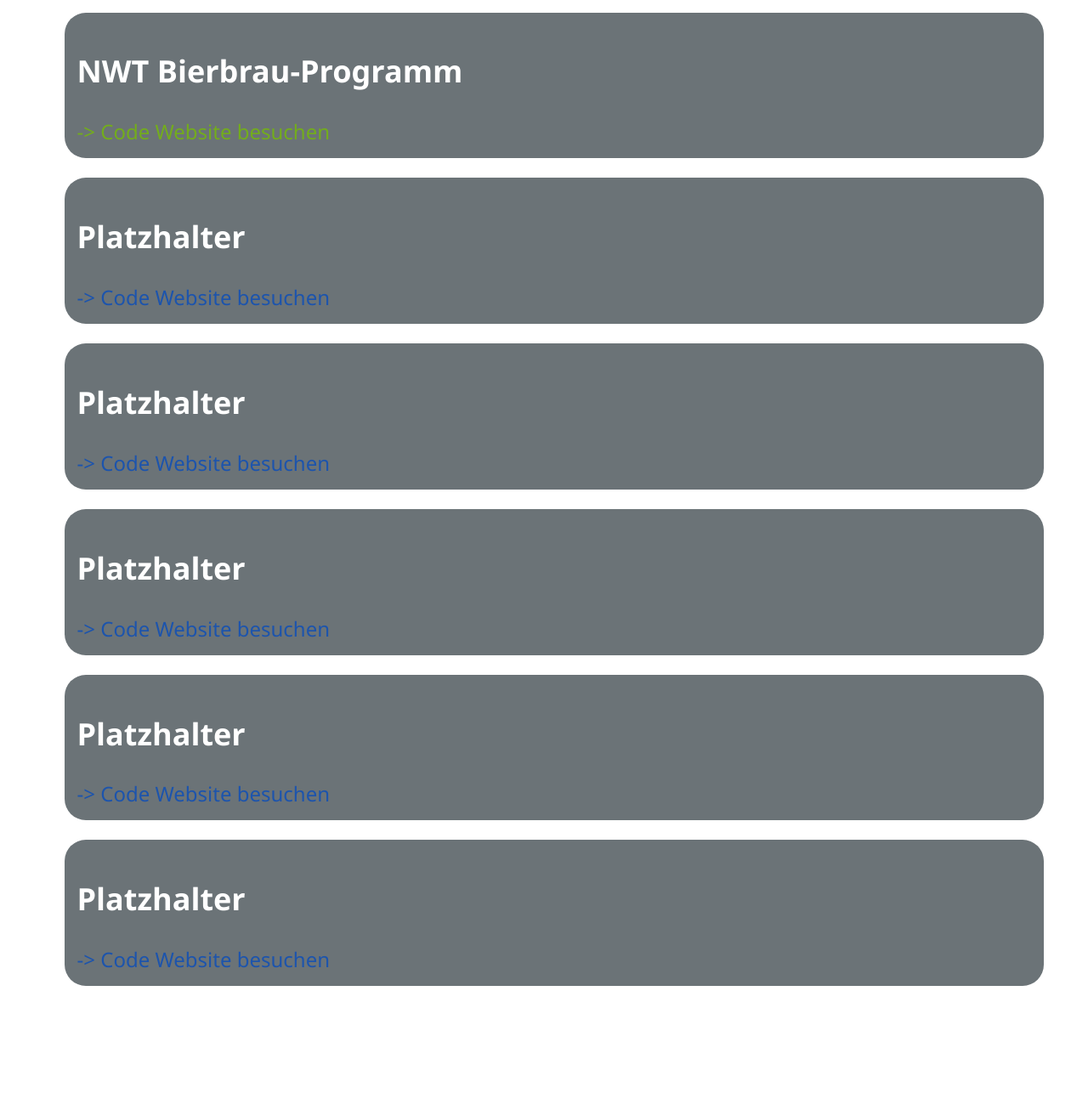
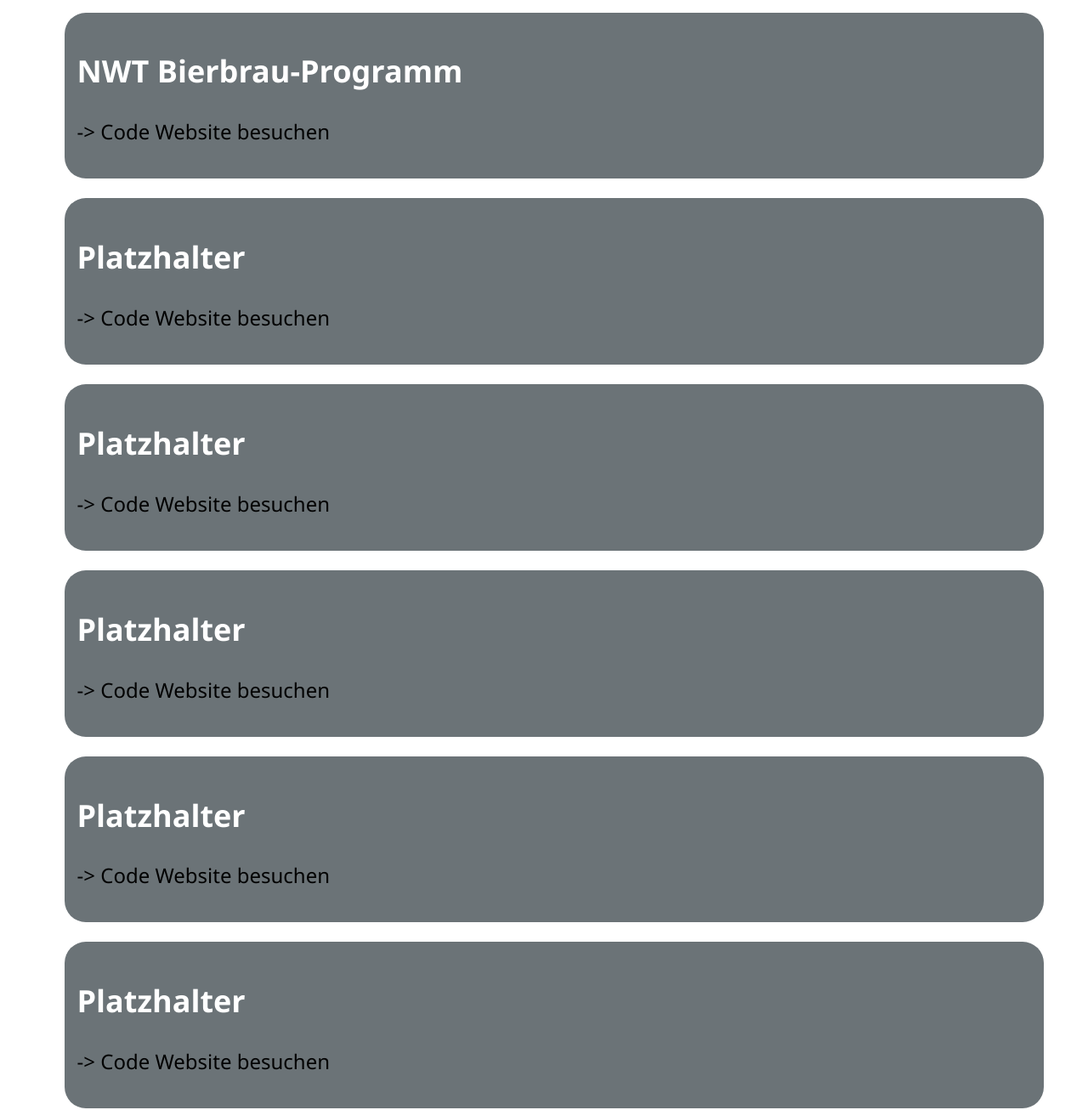
Before and after one commit to aCodingCube/NWT-Kurs.github.io, a plain HTML site: page index.html in a window 1280 px wide. Shown: the part 1540-2846 px from the top of the page at 85% size. Before the commit the page ends 2776 px from the top, so only its background shows below. Drawn offline with Linux system fonts and the light colour scheme.

Commit message:
Reorganized CSS file

```diff
--- a/index.html
+++ b/index.html
@@ -21,36 +21,32 @@
     <div class="row">
         <div class="column">
             <h2 class="column-header">NWT Bierbrau-Programm</h2>
-            <a href="https://github.com/aCodingCube/NWT-Bier" target="_blank">-> Code Website besuchen</a>
+            <p>-> Code Website besuchen</p>
         </div>
 
         <div class="column">
             <h2 class="column-header">Platzhalter</h2>
-            <a href="" target="_blank">-> Code Website besuchen</a>
+            <p>-> Code Website besuchen</p>
         </div>
 
         <div class="column">
             <h2 class="column-header">Platzhalter</h2>
-            <a href="" target="_blank">-> Code Website besuchen</a>
+            <p>-> Code Website besuchen</p>
         </div>
         <div class="column">
             <h2 class="column-header">Platzhalter</h2>
-            <a href="" target="_blank">-> Code Website besuchen</a>
+            <p>-> Code Website besuchen</p>
         </div>
         <div class="column">
             <h2 class="column-header">Platzhalter</h2>
-            <a href="" target="_blank">-> Code Website besuchen</a>
+            <p>-> Code Website besuchen</p>
         </div>
         <div class="column">
             <h2 class="column-header">Platzhalter</h2>
-            <a href="" target="_blank">-> Code Website besuchen</a>
+            <p>-> Code Website besuchen</p>
         </div>
     </div>
 
-    <!--<a href="https://github.com/aCodingCube/NWT-Bier" target="_blank">NWT-Bierbrau Program</a>-->
-
-
 </body>
 
-
 </html>
--- a/script.js
+++ b/script.js
@@ -1,7 +1,11 @@
+// event listener for scrolling
+// for scroll animations
 window.addEventListener('scroll', () => {
     document.body.style.setProperty('--scroll',window.scrollY / (document.body.offsetHeight - window.innerHeight));
-  }, false);
+}, false);
 
+// event listener for website finishing loading
+// for the rendering the count of entries
 window.addEventListener('DOMContentLoaded',function() {
     var numberOfEntries = document.querySelectorAll('.column').length;
     console.log(numberOfEntries);
--- a/style.css
+++ b/style.css
@@ -1,3 +1,4 @@
+/* general */
 * {
     box-sizing: border-box;
   }
@@ -30,30 +31,17 @@ h1
     margin: 0%;
 }
 
-a:link
+/*
+rgb link 115, 173, 28
+rgb visited 28, 84, 173
+rgb active orange
+rgb hover 0, 104, 0
+*/
+
+.column-header
 {
-    color:rgb(115, 173, 28);
-    text-decoration: none;
+    color: white;
 }
-
-a:visited
-{
-    color:rgb(28, 84, 173);
-    text-decoration: none;
-}
-
-a:active
-{
-    color:orange;
-    text-decoration: none;
-}
-
-a:hover
-{
-    color:rgb(0, 104, 0);
-    text-decoration: none;
-}
-
 .column
 {
     float:left;
@@ -85,6 +73,7 @@ a:hover
     clear: both;
 }
 
+/* for scaling of row elements */
 @media screen and (max-width:600px)
 {
     .column{
@@ -102,26 +91,6 @@ a:hover
     margin-left: auto;
     position: sticky;
     text-align: center;
-
-
-    /* animation */
-    animation: heading 1s linear;
-    animation-play-state: paused;
-    animation-delay: calc(var(--scroll) * -1s);
-    animation-iteration-count: 1;
-    animation-fill-mode: both;
-}
-
-@keyframes heading
-{
-    to{
-
-    }
-}
-
-.column-header
-{
-    color: white;
 }
 
 .subheading
```
